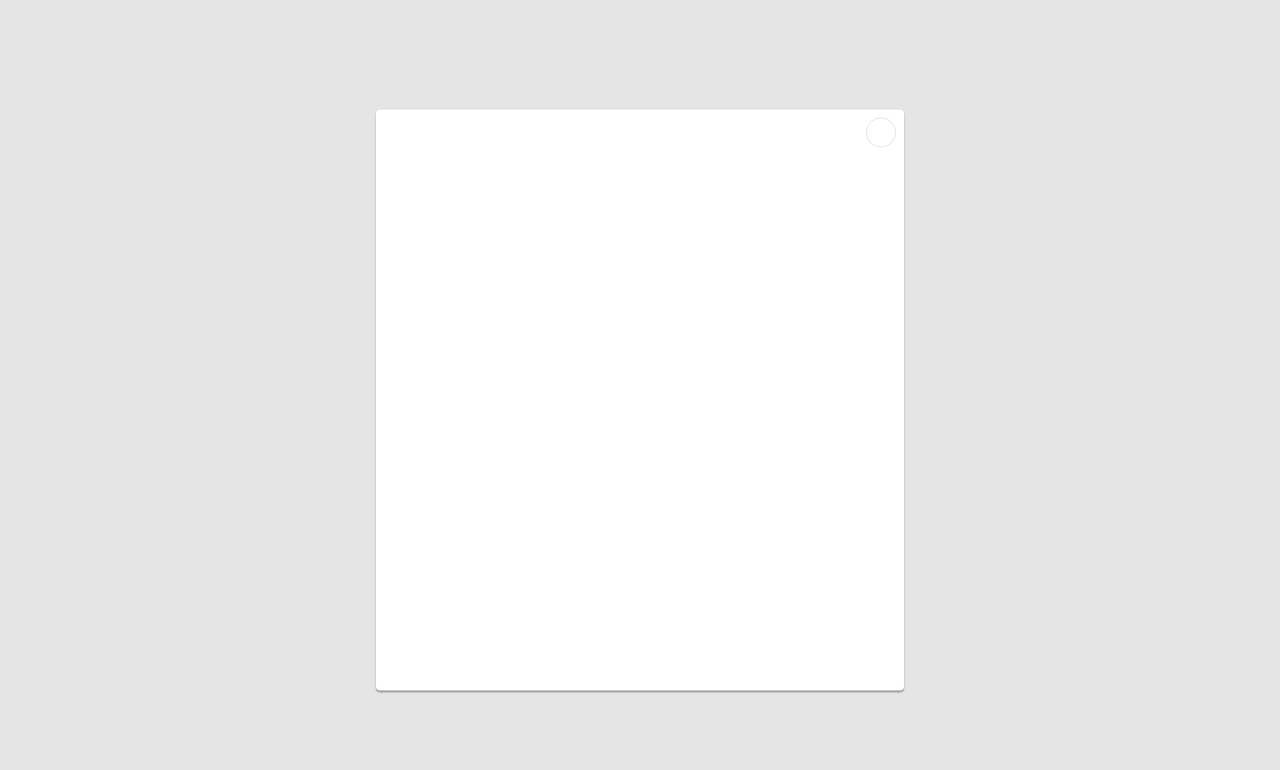
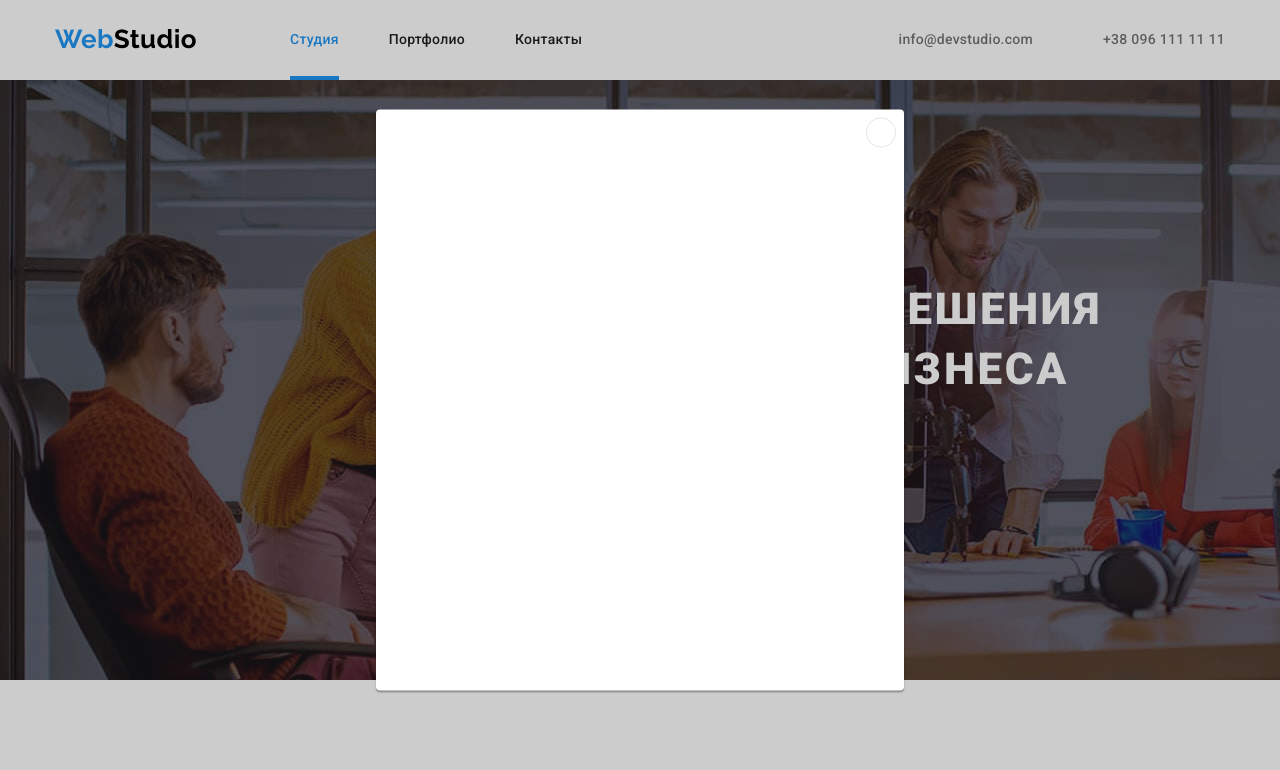
Before and after one commit to MishinaIra55/goit-markup-hw-05, a plain HTML site: page index.html in a window 1280 px wide. Both pictures are taken after a click on the button "Заказать услугу". Shown: the top 770 px of the page. Drawn offline with nearby package versions, Linux system fonts and the light colour scheme.

Commit message:
прозрачность bg modal

```diff
--- a/css/styles.css
+++ b/css/styles.css
@@ -762,9 +762,7 @@ color: var(--primary-white-color);
 }
 /* styles footer*/
 
-/*.megacontent {
-   display: flex;
-}*/
+
 
 .footer-align {
 	display: flex;
@@ -828,7 +826,7 @@ color: var(--primary-white-color);
 	width: 100%;
 	height: 100%;
 
-	background-color: #E5E5E5;
+	background-color: rgba(0, 0, 0, 0.2);;
 
 	opacity: 1;
 	transition: opacity 250ms cubic-bezier(0.4, 0, 0.2, 1);
```
